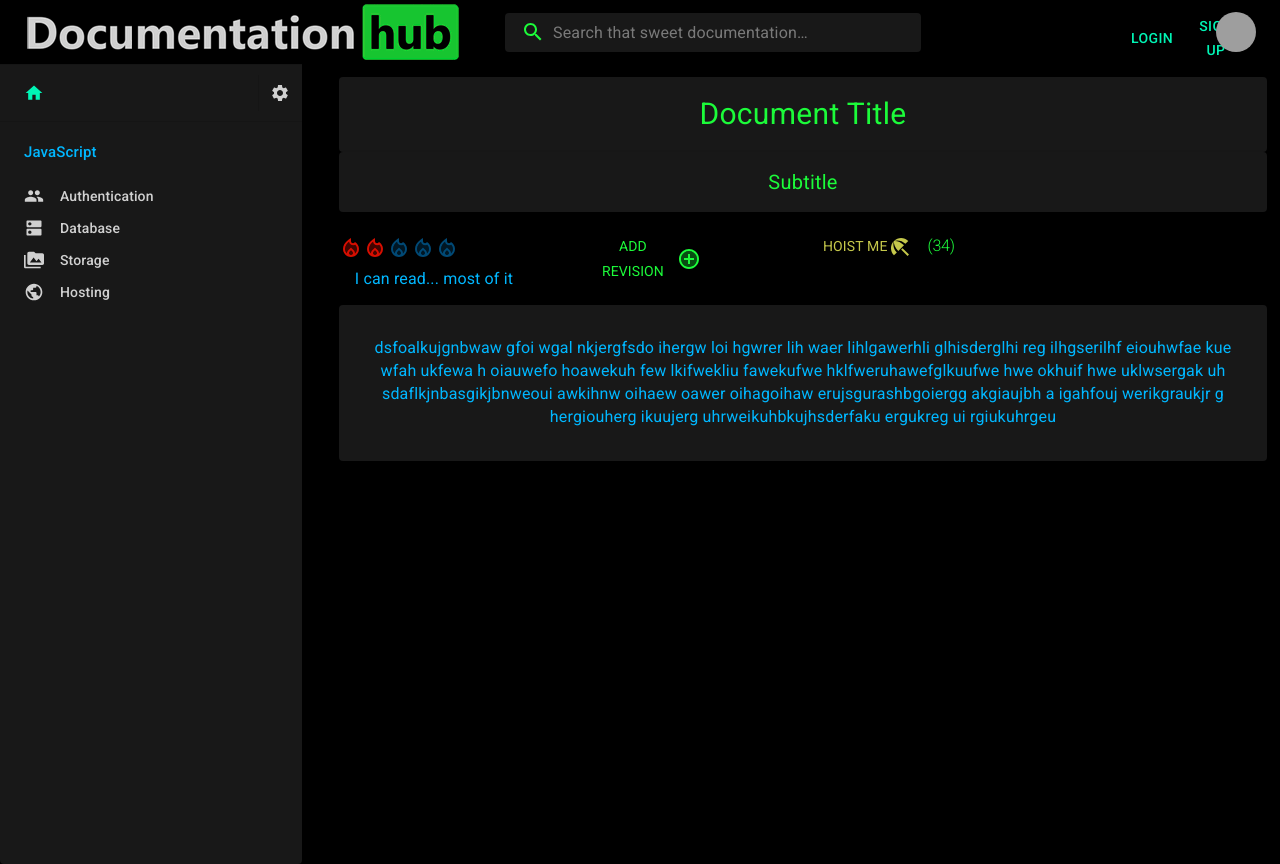
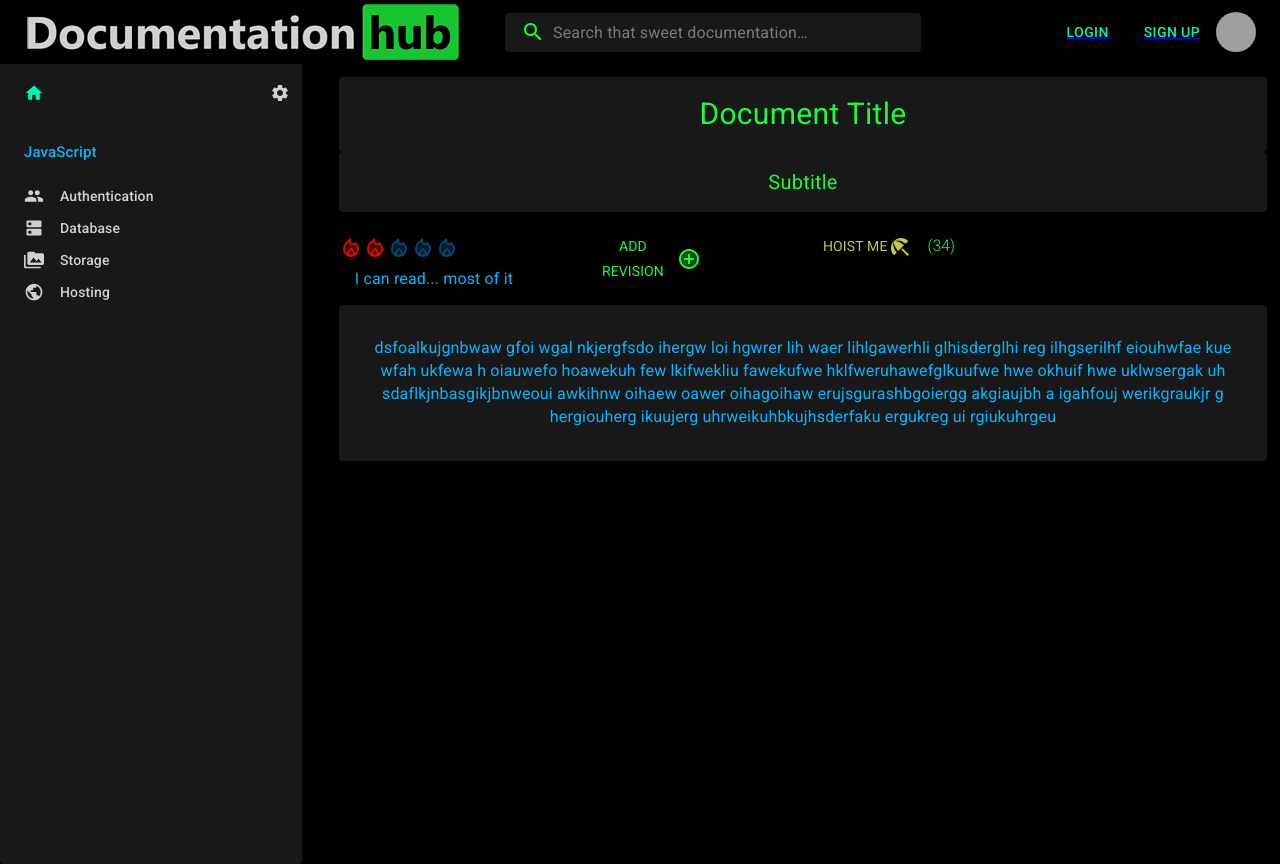
Before and after one commit to T0mWhite/dochub, a React (Create React App) app in the folder client/: page / in a window 1280 px wide. Built offline with nearby package versions, Linux system fonts and the light colour scheme; grey boxes are pictures that could not be loaded.

Commit message:
Tiny Fixes for Tom

```diff
--- a/client/src/components/Nav/index.js
+++ b/client/src/components/Nav/index.js
@@ -67,14 +67,14 @@ const StyledInputBase = styled(InputBase)(({ theme }) => ({
 
 const SignUp = styled(Button)(({ theme }) => ({
   height: "100%",
-  position: "absolute",
+  position: "relative",
   display: "flex",
   color: theme.palette.secondary.main,
 }));
 
 const LogIn = styled(Button)(({ theme }) => ({
   height: "100%",
-  position: "absolute",
+  position: "relative",
   display: "flex",
   color: theme.palette.secondary.main,
 }));
```
